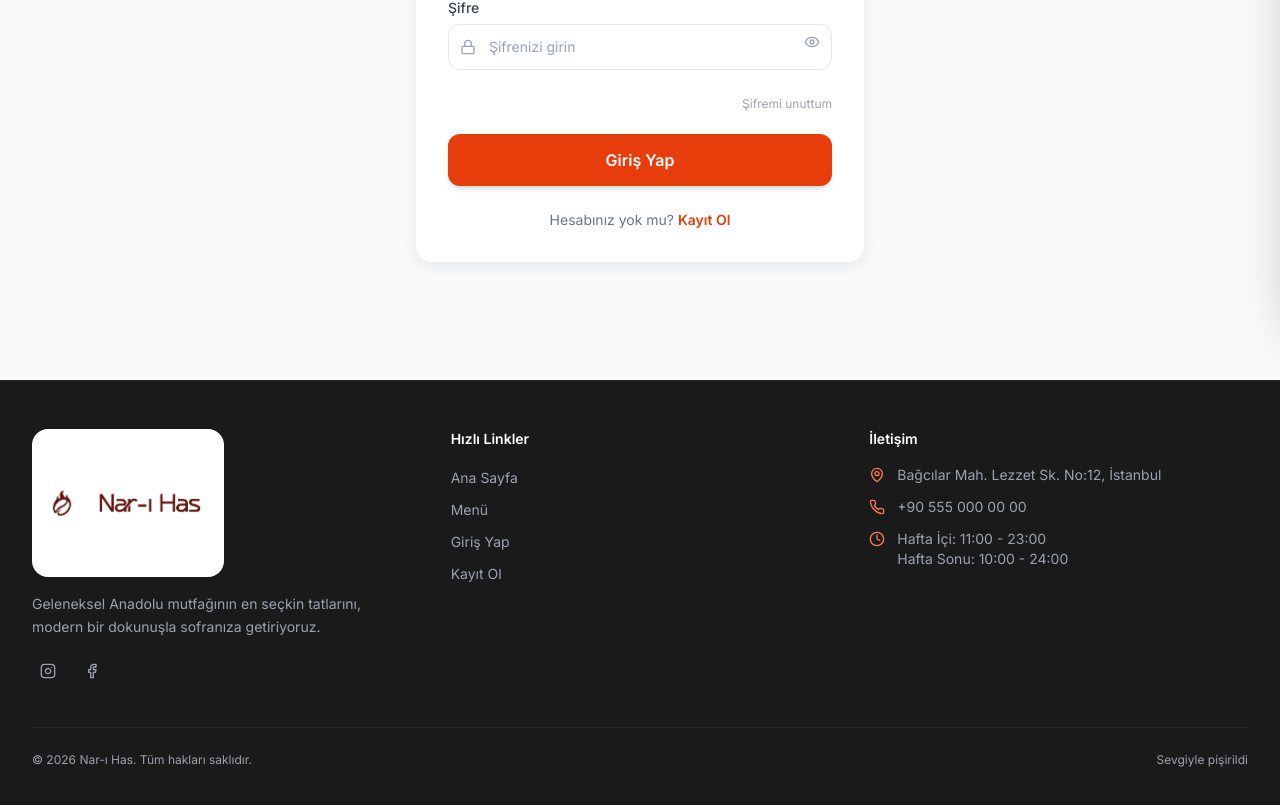
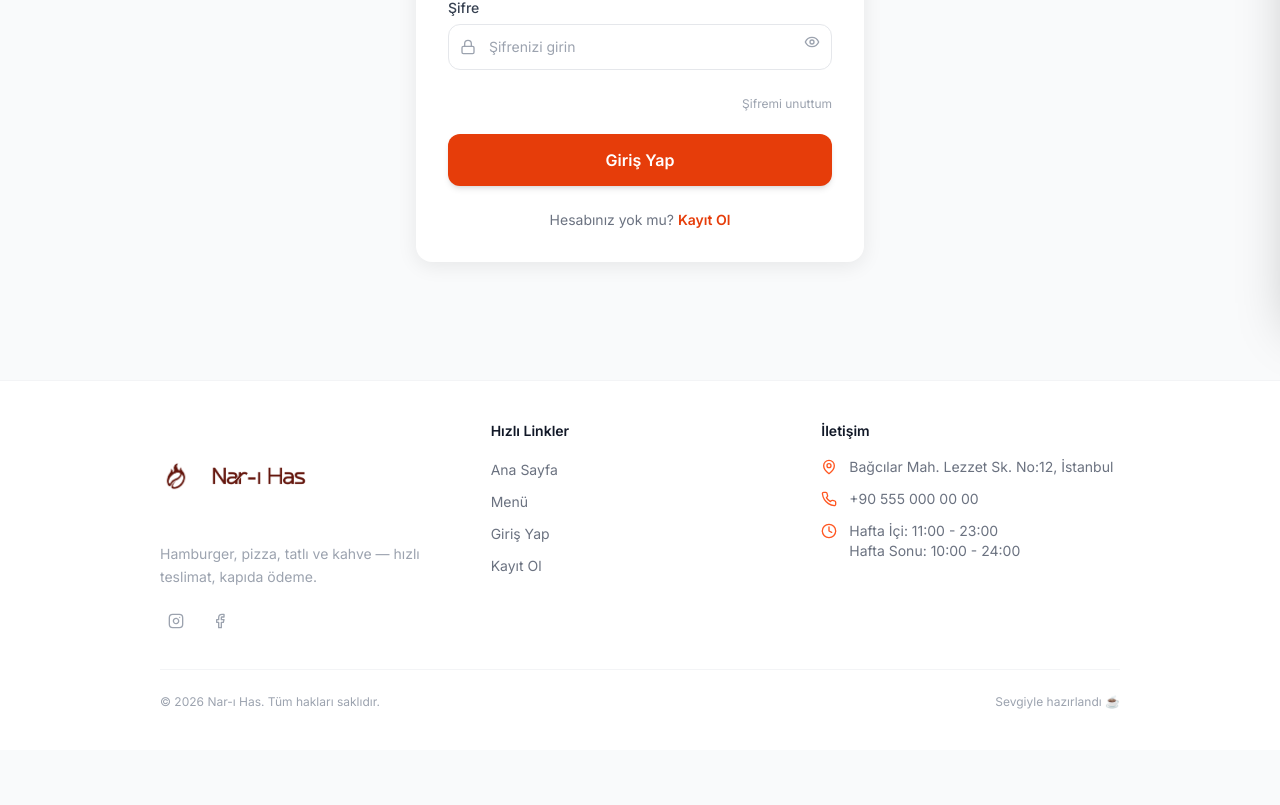
Before and after one commit to melostimer/nari-has-online, a Next.js app: page /auth/login in a window 1280 px wide. Shown: the part 485-1290 px from the top of the page. After the commit the page ends 1235 px from the top, so only its background shows below. Built offline with nearby package versions, Linux system fonts and the light colour scheme; no server answers; a web font is replaced by a local one.

Commit message:
Fix: white theme, remove Anatolian references, cafe-appropriate copy

```diff
--- a/src/app/page.tsx
+++ b/src/app/page.tsx
@@ -7,8 +7,8 @@ import { formatPrice } from "@/lib/utils";
 import { ArrowRight, Clock, MapPin, Phone, Truck, Shield, Leaf } from "lucide-react";
 
 export const metadata: Metadata = {
-  title: "Nar-ı Has — Geleneksel Anadolu Mutfağı",
-  description: "Geleneksel Anadolu lezzetleri kapınızda. Ortalama 45 dk teslimat, kapıda ödeme.",
+  title: "Nar-ı Has — Kafe & Restoran",
+  description: "Hamburger, pizza, tatlı ve kahve — hızlı teslimat, kapıda ödeme.",
 };
 
 export default async function HomePage() {
@@ -20,72 +20,52 @@ export default async function HomePage() {
   });
 
   return (
-    <div className="bg-gray-50 min-h-screen">
+    <div className="bg-white min-h-screen">
 
       {/* ══ HERO ════════════════════════════════════════════ */}
-      <section
-        className="relative overflow-hidden"
-        style={{
-          background: "linear-gradient(145deg, #1a0500 0%, #7c1a0a 45%, #c2410c 100%)",
-          minHeight: "clamp(300px, 55vh, 480px)",
-        }}
-      >
-        {/* Subtle texture dots */}
-        <div
-          className="absolute inset-0 opacity-[0.06]"
-          style={{ backgroundImage: "radial-gradient(circle, #fff 1px, transparent 1px)", backgroundSize: "28px 28px" }}
-        />
-        {/* Warm glow */}
-        <div className="absolute bottom-0 right-0 w-80 h-80 rounded-full opacity-20 blur-3xl"
-          style={{ background: "radial-gradient(circle, #fb923c, transparent)" }} />
-
-        <div className="relative z-10 flex flex-col items-center justify-center text-center px-5 py-14 h-full"
-          style={{ minHeight: "clamp(300px, 55vh, 480px)" }}>
+      <section className="bg-white border-b border-gray-100 px-5 py-12 text-center">
+        <div className="max-w-lg mx-auto">
 
           {/* Badge */}
-          <span className="inline-flex items-center gap-1.5 bg-white/10 border border-white/20 text-orange-200 text-xs font-semibold px-3 py-1.5 rounded-full mb-5">
-            <span className="w-1.5 h-1.5 rounded-full bg-green-400 animate-pulse" />
+          <span className="inline-flex items-center gap-1.5 bg-green-50 border border-green-200 text-green-700 text-xs font-semibold px-3 py-1.5 rounded-full mb-6">
+            <span className="w-1.5 h-1.5 rounded-full bg-green-500 animate-pulse" />
             Sipariş Açık
           </span>
 
-          {/* Logo + name */}
-          <div className="flex items-center gap-3 mb-3">
-            <Image src="/icon.png" alt="Nar-ı Has" width={48} height={48} className="object-contain drop-shadow-lg" />
-            <Image src="/logo.png" alt="Nar-ı Has" width={150} height={42} className="object-contain"
-              style={{ filter: "brightness(0) invert(1)" }} />
+          {/* Logo */}
+          <div className="flex items-center justify-center gap-3 mb-4">
+            <Image src="/icon.png" alt="Nar-ı Has" width={48} height={48} className="object-contain" />
+            <Image src="/logo.png" alt="Nar-ı Has" width={150} height={42} className="object-contain" />
           </div>
 
-          <p className="text-orange-200 text-sm font-medium mb-8 tracking-wide">
-            Geleneksel Anadolu Mutfağı
-          </p>
+          {/* Slogan */}
+          <p className="text-gray-500 text-sm mb-8">Lezzetli Anlar, Hızlı Teslimat</p>
 
           {/* Primary CTA */}
           <Link
             href="/menu"
-            className="inline-flex items-center gap-2 bg-white text-brand-700 font-bold text-base px-8 py-4 rounded-2xl shadow-lg hover:shadow-xl hover:scale-[1.02] active:scale-[0.98] transition-all"
+            className="inline-flex items-center gap-2 bg-brand-600 hover:bg-brand-700 active:scale-[0.98] text-white font-bold text-base px-8 py-4 rounded-2xl shadow-md transition-all w-full sm:w-auto justify-center"
           >
             Menüyü İncele &amp; Sipariş Ver
             <ArrowRight className="h-5 w-5" />
           </Link>
 
           {/* Tagline */}
-          <p className="text-white/50 text-xs mt-5 flex items-center gap-2 flex-wrap justify-center">
+          <p className="text-gray-400 text-xs mt-4 flex items-center gap-2 flex-wrap justify-center">
             <span>🚚 Ortalama 45 dk teslimat</span>
-            <span className="opacity-40">·</span>
+            <span>·</span>
             <span>💳 Kapıda nakit veya kart</span>
-            <span className="opacity-40">·</span>
-            <span>📍 İstanbul geneli</span>
           </p>
         </div>
       </section>
 
-      {/* ══ WHY US — 3 items ════════════════════════════════ */}
-      <section className="bg-white border-b border-gray-100 px-4 py-4">
+      {/* ══ WHY US ══════════════════════════════════════════ */}
+      <section className="bg-gray-50 border-b border-gray-100 px-5 py-4">
         <div className="max-w-xl mx-auto flex items-center justify-center gap-6 sm:gap-10 flex-wrap">
           {[
             { icon: Truck,  text: "Hızlı teslimat" },
             { icon: Leaf,   text: "Taze malzemeler" },
-            { icon: Shield, text: "Güvenli kapıda ödeme" },
+            { icon: Shield, text: "Kapıda güvenli ödeme" },
           ].map(({ icon: Icon, text }) => (
             <div key={text} className="flex items-center gap-2 text-sm text-gray-600">
               <div className="w-7 h-7 rounded-lg bg-brand-50 flex items-center justify-center shrink-0">
@@ -114,17 +94,21 @@ export default async function HomePage() {
                 href="/menu"
                 className="group bg-white rounded-2xl border border-gray-100 overflow-hidden hover:border-brand-200 hover:shadow-md active:scale-[0.97] transition-all"
               >
-                {/* Image */}
-                <div className="relative h-28 bg-orange-50">
+                <div className="relative h-28 bg-gray-50">
                   {p.imageUrl ? (
-                    <Image src={p.imageUrl} alt={p.name} fill className="object-cover group-hover:scale-105 transition-transform duration-300" sizes="(max-width: 640px) 50vw, 280px" />
+                    <Image
+                      src={p.imageUrl}
+                      alt={p.name}
+                      fill
+                      className="object-cover group-hover:scale-105 transition-transform duration-300"
+                      sizes="(max-width: 640px) 50vw, 280px"
+                    />
                   ) : (
                     <div className="w-full h-full flex items-center justify-center text-4xl">
                       {p.category?.emoji ?? "🍽️"}
                     </div>
                   )}
                 </div>
-                {/* Info */}
                 <div className="px-3 py-2.5">
                   <p className="text-sm font-semibold text-gray-900 leading-snug line-clamp-1">{p.name}</p>
                   <p className="text-sm font-bold text-brand-600 mt-0.5">{formatPrice(Number(p.price))}</p>
@@ -147,11 +131,15 @@ export default async function HomePage() {
       </div>
 
       {/* ══ INFO ════════════════════════════════════════════ */}
-      <section className="max-w-xl mx-auto px-4 pb-8">
+      <section className="max-w-xl mx-auto px-4 pb-10">
         <div className="bg-white rounded-2xl border border-gray-100 divide-y divide-gray-50 text-sm">
           <div className="flex items-center gap-3 px-4 py-3 text-gray-600">
             <Clock className="h-4 w-4 text-gray-400 shrink-0" />
-            <span><strong className="text-gray-800">Pzt–Cum:</strong> 11:00–23:00 &nbsp;·&nbsp; <strong className="text-gray-800">Cts–Paz:</strong> 10:00–24:00</span>
+            <span>
+              <strong className="text-gray-800">Pzt–Cum:</strong> 11:00–23:00
+              &nbsp;·&nbsp;
+              <strong className="text-gray-800">Cts–Paz:</strong> 10:00–24:00
+            </span>
           </div>
           <div className="flex items-center gap-3 px-4 py-3 text-gray-600">
             <MapPin className="h-4 w-4 text-gray-400 shrink-0" />
@@ -159,7 +147,9 @@ export default async function HomePage() {
           </div>
           <div className="flex items-center gap-3 px-4 py-3">
             <Phone className="h-4 w-4 text-gray-400 shrink-0" />
-            <a href="tel:+905550000000" className="text-brand-600 font-semibold hover:underline">+90 555 000 00 00</a>
+            <a href="tel:+905550000000" className="text-brand-600 font-semibold hover:underline">
+              +90 555 000 00 00
+            </a>
           </div>
         </div>
       </section>
--- a/src/components/Footer.tsx
+++ b/src/components/Footer.tsx
@@ -1,43 +1,77 @@
 import Link from "next/link";
 import Image from "next/image";
-import { ChefHat, MapPin, Phone, Clock, Instagram, Facebook } from "lucide-react";
+import { MapPin, Phone, Clock, Instagram, Facebook } from "lucide-react";
 
 export function Footer() {
   return (
-    <footer className="bg-dark-950 border-t border-white/5 text-gray-400">
-      <div className="max-w-7xl mx-auto px-4 sm:px-6 lg:px-8 py-12">
-        <div className="grid grid-cols-1 md:grid-cols-3 gap-10">
+    <footer className="bg-white border-t border-gray-100 text-gray-500">
+      <div className="max-w-5xl mx-auto px-4 sm:px-6 lg:px-8 py-10">
+        <div className="grid grid-cols-1 md:grid-cols-3 gap-8">
+
+          {/* Brand */}
           <div>
-            <div className="mb-4 bg-white inline-flex items-center gap-3 p-3.5 rounded-2xl">
+            <div className="mb-3 inline-flex items-center gap-3">
               <Image src="/icon.png" alt="Icon" width={32} height={32} className="object-contain" />
-              <Image src="/logo.png" alt="Nar-ı Has" width={120} height={32} className="object-contain" />
+              <Image src="/logo.png" alt="Nar-ı Has" width={110} height={30} className="object-contain" />
             </div>
-            <p className="text-sm leading-relaxed">Geleneksel Anadolu mutfağının en seçkin tatlarını, modern bir dokunuşla sofranıza getiriyoruz.</p>
+            <p className="text-sm leading-relaxed text-gray-400">
+              Hamburger, pizza, tatlı ve kahve — hızlı teslimat, kapıda ödeme.
+            </p>
             <div className="flex gap-3 mt-4">
-              <a href="#" aria-label="Instagram" className="p-2 rounded-lg hover:bg-white/10 transition-colors"><Instagram className="h-4 w-4" /></a>
-              <a href="#" aria-label="Facebook" className="p-2 rounded-lg hover:bg-white/10 transition-colors"><Facebook className="h-4 w-4" /></a>
+              <a href="#" aria-label="Instagram" className="p-2 rounded-lg text-gray-400 hover:text-brand-600 hover:bg-brand-50 transition-colors">
+                <Instagram className="h-4 w-4" />
+              </a>
+              <a href="#" aria-label="Facebook" className="p-2 rounded-lg text-gray-400 hover:text-brand-600 hover:bg-brand-50 transition-colors">
+                <Facebook className="h-4 w-4" />
+              </a>
             </div>
           </div>
+
+          {/* Links */}
           <div>
-            <h3 className="text-white font-semibold text-sm mb-4">Hızlı Linkler</h3>
+            <h3 className="text-gray-900 font-semibold text-sm mb-4">Hızlı Linkler</h3>
             <ul className="space-y-2">
-              {[{href:"/",label:"Ana Sayfa"},{href:"/menu",label:"Menü"},{href:"/auth/login",label:"Giriş Yap"},{href:"/auth/register",label:"Kayıt Ol"}].map((link) => (
-                <li key={link.href}><Link href={link.href} className="text-sm hover:text-white transition-colors">{link.label}</Link></li>
+              {[
+                { href: "/", label: "Ana Sayfa" },
+                { href: "/menu", label: "Menü" },
+                { href: "/auth/login", label: "Giriş Yap" },
+                { href: "/auth/register", label: "Kayıt Ol" },
+              ].map((link) => (
+                <li key={link.href}>
+                  <Link href={link.href} className="text-sm hover:text-brand-600 transition-colors">
+                    {link.label}
+                  </Link>
+                </li>
               ))}
             </ul>
           </div>
+
+          {/* Contact */}
           <div>
-            <h3 className="text-white font-semibold text-sm mb-4">İletişim</h3>
+            <h3 className="text-gray-900 font-semibold text-sm mb-4">İletişim</h3>
             <ul className="space-y-3">
-              <li className="flex items-start gap-3 text-sm"><MapPin className="h-4 w-4 text-brand-400 mt-0.5 flex-shrink-0" /><span>Bağcılar Mah. Lezzet Sk. No:12, İstanbul</span></li>
-              <li className="flex items-center gap-3 text-sm"><Phone className="h-4 w-4 text-brand-400 flex-shrink-0" /><a href="tel:+905550000000" className="hover:text-white transition-colors">+90 555 000 00 00</a></li>
-              <li className="flex items-start gap-3 text-sm"><Clock className="h-4 w-4 text-brand-400 mt-0.5 flex-shrink-0" /><div><div>Hafta İçi: 11:00 - 23:00</div><div>Hafta Sonu: 10:00 - 24:00</div></div></li>
+              <li className="flex items-start gap-3 text-sm">
+                <MapPin className="h-4 w-4 text-brand-500 mt-0.5 flex-shrink-0" />
+                <span>Bağcılar Mah. Lezzet Sk. No:12, İstanbul</span>
+              </li>
+              <li className="flex items-center gap-3 text-sm">
+                <Phone className="h-4 w-4 text-brand-500 flex-shrink-0" />
+                <a href="tel:+905550000000" className="hover:text-brand-600 transition-colors">+90 555 000 00 00</a>
+              </li>
+              <li className="flex items-start gap-3 text-sm">
+                <Clock className="h-4 w-4 text-brand-500 mt-0.5 flex-shrink-0" />
+                <div>
+                  <div>Hafta İçi: 11:00 - 23:00</div>
+                  <div>Hafta Sonu: 10:00 - 24:00</div>
+                </div>
+              </li>
             </ul>
           </div>
         </div>
-        <div className="mt-10 pt-6 border-t border-white/5 flex flex-col sm:flex-row items-center justify-between gap-4 text-xs">
-          <p>&copy; {new Date().getFullYear()} Nar-ı Has. Tüm hakları saklıdır.</p>
-          <p>Sevgiyle pişirildi</p>
+
+        <div className="mt-8 pt-6 border-t border-gray-100 flex flex-col sm:flex-row items-center justify-between gap-3 text-xs text-gray-400">
+          <p>© {new Date().getFullYear()} Nar-ı Has. Tüm hakları saklıdır.</p>
+          <p>Sevgiyle hazırlandı ☕</p>
         </div>
       </div>
     </footer>
--- a/src/lib/email.ts
+++ b/src/lib/email.ts
@@ -26,7 +26,6 @@ export async function sendPasswordResetEmail(to: string, name: string, resetUrl:
               <tr>
                 <td style="background:#1a0a00;padding:32px 40px;text-align:center;">
                   <h1 style="color:#c59e67;font-size:28px;margin:0;letter-spacing:0.1em;">Nar-ı Has</h1>
-                  <p style="color:rgba(197,158,103,0.6);font-size:12px;margin:6px 0 0;letter-spacing:0.15em;">GELENEKSEL ANADOLU MUTFAĞI</p>
                 </td>
               </tr>
               <tr>
```
